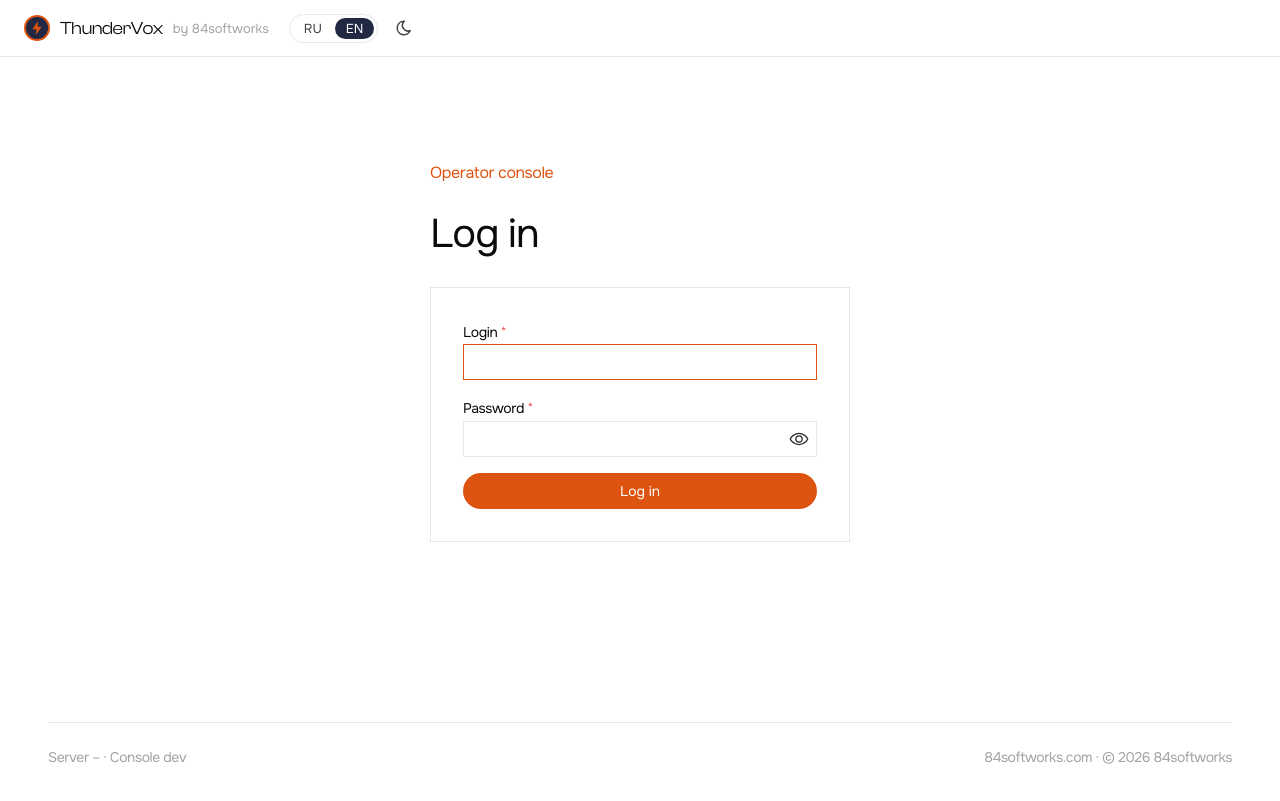
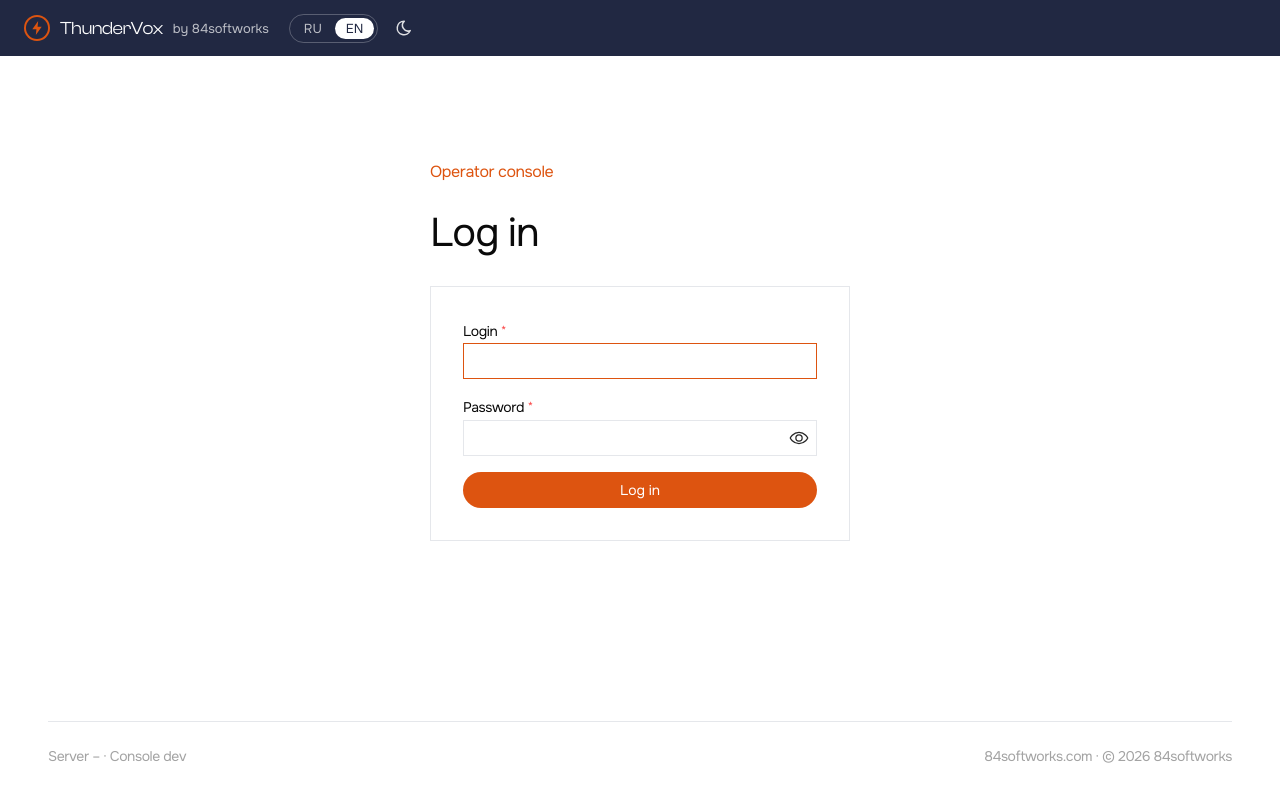
Before and after one commit to beiroun/thundervox-web, a React (Vite) app: page /login in a window 1280 px wide. Built offline with nearby package versions, Linux system fonts and the light colour scheme; no server answers.

Commit message:
Put the console's top bar on the landing's navy band above the side column, kept above the column's edge

```diff
--- a/src/components/AppLayout/AppLayout.tsx
+++ b/src/components/AppLayout/AppLayout.tsx
@@ -50,7 +50,9 @@ export function AppLayout() {
       navbar={{ width: 240, breakpoint: 'sm', collapsed: { mobile: !mobileNavOpened } }}
       padding={0}
     >
-      <AppShell.Header withBorder={false} className="tvx-topbar">
+      {/* zIndex above the navbar's (Mantine gives the column 101 and the header 100): the band must stay on top
+          of the column's edge, or a fractional browser zoom lets the column eat the band's last pixel row */}
+      <AppShell.Header withBorder={false} className="tvx-topbar" zIndex={102}>
         <ConsoleHeader
           burger={
             <Burger
@@ -58,7 +60,7 @@ export function AppLayout() {
               onClick={() => setMobileNavOpened((opened) => !opened)}
               hiddenFrom="sm"
               size="sm"
-              color="var(--mantine-color-text)"
+              color="var(--tvx-on-brand)"
               aria-label={t.nav.menu}
             />
           }
--- a/src/theme/console.css
+++ b/src/theme/console.css
@@ -27,13 +27,11 @@ body {
   margin: 0 auto;
 }
 
-/* --- Top bar: the console's own header on the canvas, one hairline frame together with the side column.
-   The brand lives in the mark (navy disc, orange ring) and the small wordmark, not in a full-bleed band - the
-   landing's colour is rationed here the way its body rations it. --- */
+/* --- Top bar: the landing's navy band, full width above the side column, in the console's own composition
+   (mark + small wordmark at the left edge, the switches right after). Navy in both schemes, like the landing. --- */
 .tvx-topbar {
-  background: var(--mantine-color-body);
-  border-bottom: 1px solid var(--tvx-hairline);
-  color: var(--mantine-color-text);
+  background: var(--tvx-brand);
+  color: var(--tvx-on-brand);
 }
 
 /* Full width, everything gathered at the left edge: the mark sits above the column, the switches follow it.
@@ -58,7 +56,7 @@ body {
   display: inline-flex;
   align-items: center;
   gap: 10px;
-  color: var(--mantine-color-text);
+  color: var(--tvx-on-brand);
   text-decoration: none;
   white-space: nowrap;
 }
@@ -81,7 +79,7 @@ body {
 .tvx-byline {
   font-size: var(--tvx-text-caption);
   letter-spacing: 0;
-  color: var(--tvx-ash);
+  opacity: 0.7;
   padding-top: 3px;
 }
 
@@ -92,24 +90,25 @@ body {
   flex-shrink: 0;
 }
 
-/* Icon buttons in the top bar (theme, burger): ink, a hairline-coloured fill on hover */
+/* Icon buttons on the band (theme): white, a faint fill on hover */
 .tvx-topbar-iconbtn {
-  color: var(--tvx-ink-soft);
-  transition: color 0.15s ease, background-color 0.15s ease;
+  color: var(--tvx-on-brand);
+  opacity: 0.85;
+  transition: opacity 0.15s ease, background-color 0.15s ease;
 }
 
 .tvx-topbar-iconbtn:hover {
-  color: var(--mantine-color-text);
-  background: var(--mantine-color-default-hover);
+  opacity: 1;
+  background: rgba(255, 255, 255, 0.1);
 }
 
-/* --- Language toggle: a pill in the chrome's own colours; the active segment carries the navy --- */
+/* --- Language toggle: the landing's pill - white outline, the active segment inverted to white --- */
 .tvx-langtoggle {
   display: inline-flex;
   align-items: center;
   gap: 2px;
   padding: 3px;
-  border: 1px solid var(--tvx-hairline);
+  border: 1px solid rgba(255, 255, 255, 0.25);
   border-radius: var(--tvx-r-pill);
 }
 
@@ -122,18 +121,20 @@ body {
   font-size: var(--tvx-text-caption);
   line-height: 1;
   letter-spacing: 0;
-  color: var(--tvx-ink-soft);
+  color: var(--tvx-on-brand);
+  opacity: 0.7;
   cursor: pointer;
-  transition: background-color 0.15s ease, color 0.15s ease;
+  transition: background-color 0.15s ease, color 0.15s ease, opacity 0.15s ease;
 }
 
 .tvx-langtoggle button:hover {
-  color: var(--mantine-color-text);
+  opacity: 1;
 }
 
 .tvx-langtoggle button.is-active {
-  background: var(--tvx-toggle-active-bg);
-  color: var(--tvx-toggle-active-fg);
+  background: var(--tvx-on-brand);
+  color: var(--tvx-brand);
+  opacity: 1;
 }
 
 /* --- Side column: the primary navigation, the operator at its foot; a drawer under the band on a phone --- */
--- a/src/theme/tokens.css
+++ b/src/theme/tokens.css
@@ -39,10 +39,6 @@
   --tvx-text-title: clamp(28px, 4vw, 40px); /* page title - the landing's heroline scale */
   --tvx-text-metric: clamp(28px, 4vw, 44px);
 
-  /* --- Controls on the canvas: the active segment of the language toggle - navy on light, inverted on dark --- */
-  --tvx-toggle-active-bg: var(--tvx-brand);
-  --tvx-toggle-active-fg: #ffffff;
-
   /* --- Layout --- */
   --tvx-page-max-width: 1400px;
   --tvx-page-gutter: 48px;
@@ -57,8 +53,6 @@
   --tvx-ink-soft: #c3c7d4;
   --tvx-ash: #7d8295;
   --tvx-hairline: #2a3047;
-  --tvx-toggle-active-bg: #f2f3f7;
-  --tvx-toggle-active-fg: #0e111c;
 }
 
 @media (max-width: 760px) {
```
